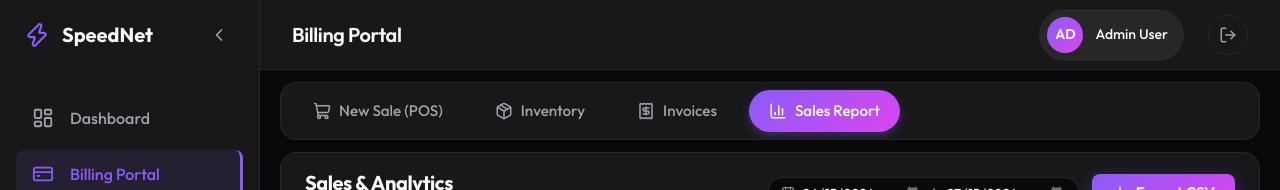
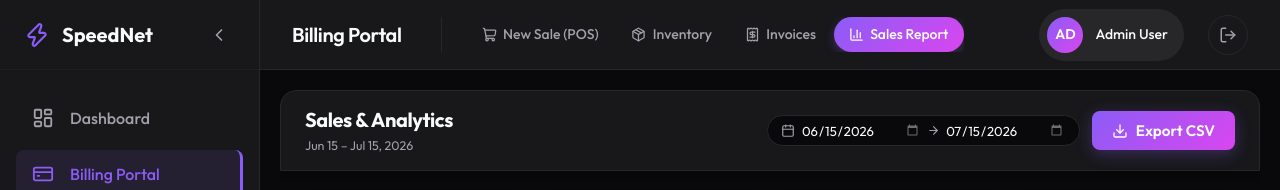
Before and after one commit to abnv-8083/speed, a React (Vite) app: page /billing/reports in a window 1280 px wide. Shown: the top 190 px of the page. Built offline with nearby package versions, Linux system fonts and the light colour scheme; no server answers.

Commit message:
feat: merge billing sub-nav into single header, dynamic tabs via SubNavContext

```diff
--- a/src/components/Layout.css
+++ b/src/components/Layout.css
@@ -189,3 +189,43 @@
     padding: 0 1rem;
   }
 }
+
+/* ── Sub-nav tabs inside header ──────────────────────────────── */
+.layout-header--with-subnav {
+  gap: 0;
+}
+
+.header-subnav {
+  display: flex;
+  align-items: center;
+  gap: 0.15rem;
+  margin-left: 1.5rem;
+  padding-left: 1.5rem;
+  border-left: 1px solid var(--border);
+  overflow-x: auto;
+  flex-shrink: 0;
+}
+
+.header-tab {
+  display: inline-flex;
+  align-items: center;
+  gap: 0.4rem;
+  padding: 0.42rem 0.95rem;
+  border-radius: var(--radius-full);
+  color: var(--text-muted);
+  font-size: 0.875rem;
+  font-weight: 500;
+  white-space: nowrap;
+  transition: all 0.18s ease;
+}
+
+.header-tab:hover {
+  background: rgba(139, 92, 246, 0.07);
+  color: var(--text);
+}
+
+.header-tab--active {
+  background: var(--primary-gradient);
+  color: #fff !important;
+  box-shadow: 0 3px 10px rgba(139, 92, 246, 0.3);
+}
--- a/src/components/Layout.jsx
+++ b/src/components/Layout.jsx
@@ -12,38 +12,39 @@ import {
   ChevronLeft,
   ChevronRight,
   Menu,
-  Printer
+  Printer,
 } from 'lucide-react';
+import { SubNavProvider, useSubNav } from './SubNavContext';
 import './Layout.css';
 
-const Layout = () => {
+// ── Inner layout reads sub-nav from context ───────────────────
+function LayoutInner() {
   const [isCollapsed, setIsCollapsed] = useState(false);
-  const [mobileOpen, setMobileOpen] = useState(false);
-  const navigate = useNavigate();
-  const location = useLocation();
-
-  const handleLogout = () => {
-    navigate('/login');
-  };
+  const [mobileOpen, setMobileOpen]   = useState(false);
+  const navigate  = useNavigate();
+  const location  = useLocation();
+  const { tabs }  = useSubNav();
 
   const navItems = [
-    { path: '/home', icon: LayoutDashboard, label: 'Dashboard' },
-    { path: '/billing', icon: CreditCard, label: 'Billing Portal' },
-    { path: '/printing', icon: Printer, label: 'Printing Hub' },
-    { path: '/financial', icon: PieChart, label: 'Financial Portal' },
-    { path: '/cv', icon: FileText, label: 'CV Generator' },
-    { path: '/passwords', icon: ShieldCheck, label: 'Password Manager' },
-    { path: '/tools', icon: Wrench, label: 'Tools Portal' },
+    { path: '/home',      icon: LayoutDashboard, label: 'Dashboard' },
+    { path: '/billing',   icon: CreditCard,      label: 'Billing Portal' },
+    { path: '/printing',  icon: Printer,         label: 'Printing Hub' },
+    { path: '/financial', icon: PieChart,        label: 'Financial Portal' },
+    { path: '/cv',        icon: FileText,        label: 'CV Generator' },
+    { path: '/passwords', icon: ShieldCheck,     label: 'Password Manager' },
+    { path: '/tools',     icon: Wrench,          label: 'Tools Portal' },
   ];
 
   const getPageTitle = () => {
-    const currentItem = navItems.find(item => location.pathname.startsWith(item.path));
-    return currentItem ? currentItem.label : 'SpeedNet';
+    const match = navItems.find(item => location.pathname.startsWith(item.path));
+    return match ? match.label : 'SpeedNet';
   };
+
+  const hasSubNav = tabs.length > 0;
 
   return (
     <div className="app-container">
-      {/* Sidebar */}
+      {/* ── Sidebar ── */}
       <aside className={`layout-sidebar ${isCollapsed ? 'collapsed' : ''} ${mobileOpen ? 'mobile-open' : ''}`}>
         <div className="sidebar-header">
           <div className="sidebar-logo">
@@ -59,11 +60,13 @@ const Layout = () => {
         </div>
 
         <nav className="sidebar-nav">
-          {navItems.map((item) => (
+          {navItems.map(item => (
             <NavLink
               key={item.path}
               to={item.path}
-              className={({ isActive }) => `nav-item ${isActive || location.pathname.startsWith(item.path) ? 'active' : ''}`}
+              className={({ isActive }) =>
+                `nav-item ${isActive || location.pathname.startsWith(item.path) ? 'active' : ''}`
+              }
               onClick={() => setMobileOpen(false)}
               title={isCollapsed ? item.label : ''}
             >
@@ -74,10 +77,12 @@ const Layout = () => {
         </nav>
       </aside>
 
-      {/* Main Content Area */}
+      {/* ── Main ── */}
       <div className={`main-content ${isCollapsed ? 'sidebar-collapsed' : ''}`}>
-        {/* Top Header */}
-        <header className="layout-header">
+
+        {/* ── Single top header ── */}
+        <header className={`layout-header ${hasSubNav ? 'layout-header--with-subnav' : ''}`}>
+          {/* Left: mobile toggle + page title */}
           <div className="header-left">
             <button
               className="btn-icon mobile-toggle"
@@ -87,26 +92,50 @@ const Layout = () => {
               <Menu size={20} />
             </button>
             <h1 className="header-title">{getPageTitle()}</h1>
+
+            {/* Sub-tabs inline in header */}
+            {hasSubNav && (
+              <nav className="header-subnav">
+                {tabs.map(tab => (
+                  <NavLink
+                    key={tab.to}
+                    to={tab.to}
+                    className={({ isActive }) => `header-tab ${isActive ? 'header-tab--active' : ''}`}
+                  >
+                    {tab.icon && <tab.icon size={15} />}
+                    <span>{tab.label}</span>
+                  </NavLink>
+                ))}
+              </nav>
+            )}
           </div>
 
+          {/* Right: user + logout */}
           <div className="header-right">
             <div className="user-profile">
               <div className="avatar">AD</div>
               <span className="user-name hidden-mobile">Admin User</span>
             </div>
-            <button className="btn-icon" onClick={handleLogout} title="Logout">
+            <button className="btn-icon" onClick={() => navigate('/login')} title="Logout">
               <LogOut size={18} />
             </button>
           </div>
         </header>
 
-        {/* Page Content */}
+        {/* ── Page content ── */}
         <main className="layout-main">
           <Outlet />
         </main>
       </div>
     </div>
   );
-};
+}
 
-export default Layout;
+// ── Exported wrapper provides SubNavContext ───────────────────
+export default function Layout() {
+  return (
+    <SubNavProvider>
+      <LayoutInner />
+    </SubNavProvider>
+  );
+}
--- /dev/null
+++ b/src/components/SubNavContext.jsx
@@ -0,0 +1,22 @@
+import React, { createContext, useContext, useState, useCallback } from 'react';
+
+const SubNavContext = createContext({ tabs: [], setTabs: () => {} });
+
+export function SubNavProvider({ children }) {
+  const [tabs, setTabsRaw] = useState([]);
+
+  // Stable setter — pages call this in a useEffect to register tabs
+  const setTabs = useCallback((newTabs) => {
+    setTabsRaw(newTabs);
+  }, []);
+
+  return (
+    <SubNavContext.Provider value={{ tabs, setTabs }}>
+      {children}
+    </SubNavContext.Provider>
+  );
+}
+
+export function useSubNav() {
+  return useContext(SubNavContext);
+}
--- a/src/pages/billing/BillingLayout.css
+++ b/src/pages/billing/BillingLayout.css
@@ -1,71 +1,27 @@
+/* Billing module fills the remaining screen under the single header */
 .billing-module-layout {
   display: flex;
   flex-direction: column;
-  height: calc(100vh - 65px); /* Fill the remaining screen height under global header */
+  height: calc(100vh - 70px); /* 70px = single header height */
   overflow: hidden;
   background: transparent;
-  margin: -2rem; /* Negate the 2rem padding from global layout-main */
-  padding: 0.75rem 1.25rem 1.25rem 1.25rem;
-  gap: 0.75rem;
-}
-
-.billing-top-nav {
-  display: flex;
-  align-items: center;
-  gap: 0.75rem;
-  padding: 0.45rem 0.75rem;
-  border-radius: var(--radius);
-  background: var(--surface);
-  border: 1px solid var(--border);
-  box-shadow: var(--shadow-sm);
-  overflow-x: auto; /* Allow horizontal scroll on very small screens */
-  flex-shrink: 0;
-}
-
-.nav-tab {
-  display: flex;
-  align-items: center;
-  gap: 0.5rem;
-  padding: 0.6rem 1.25rem;
-  border-radius: var(--radius-full);
-  color: var(--text-muted);
-  font-weight: 500;
-  font-size: 0.95rem;
-  transition: all 0.2s cubic-bezier(0.4, 0, 0.2, 1);
-  white-space: nowrap;
-}
-
-.nav-tab:hover {
-  background: rgba(139, 92, 246, 0.05);
-  color: var(--text);
-}
-
-.nav-tab.active {
-  background: var(--primary-gradient);
-  color: white;
-  box-shadow: 0 4px 10px rgba(139, 92, 246, 0.3);
+  margin: -2rem;              /* negate layout-main padding */
+  padding: 1.25rem;
 }
 
 .billing-content {
   flex: 1;
-  overflow: hidden !important;
-  min-height: 0 !important;
+  overflow: hidden;
+  min-height: 0;
   position: relative;
   display: flex;
   flex-direction: column;
 }
 
-/* Mobile responsive adjustments */
 @media (max-width: 768px) {
   .billing-module-layout {
-    margin: -1rem; /* Less negative margin on mobile */
+    margin: -1rem;
     padding: 1rem;
-    gap: 1rem;
-    height: calc(100vh - 60px); /* Adjust for mobile header height */
-  }
-
-  .nav-tab {
-    padding: 0.5rem 1rem;
-    font-size: 0.85rem;
+    height: calc(100vh - 60px);
   }
 }
--- a/src/pages/billing/BillingLayout.jsx
+++ b/src/pages/billing/BillingLayout.jsx
@@ -1,35 +1,27 @@
-import React from 'react';
-import { NavLink, Outlet } from 'react-router-dom';
+import React, { useEffect } from 'react';
+import { Outlet } from 'react-router-dom';
 import { ShoppingCart, Package, Receipt, BarChart3 } from 'lucide-react';
+import { useSubNav } from '../../components/SubNavContext';
 import './BillingLayout.css';
 
+const BILLING_TABS = [
+  { to: '/billing/pos',      icon: ShoppingCart, label: 'New Sale (POS)' },
+  { to: '/billing/products', icon: Package,      label: 'Inventory'      },
+  { to: '/billing/invoices', icon: Receipt,      label: 'Invoices'       },
+  { to: '/billing/reports',  icon: BarChart3,    label: 'Sales Report'   },
+];
+
 const BillingLayout = () => {
+  const { setTabs } = useSubNav();
+
+  // Register tabs when billing section mounts, clear on unmount
+  useEffect(() => {
+    setTabs(BILLING_TABS);
+    return () => setTabs([]);
+  }, [setTabs]);
+
   return (
     <div className="billing-module-layout">
-      {/* Top Horizontal Navigation */}
-      <nav className="billing-top-nav glass-panel">
-        <NavLink to="/billing/pos" className={({isActive}) => `nav-tab ${isActive ? 'active' : ''}`}>
-          <ShoppingCart size={18} />
-          <span>New Sale (POS)</span>
-        </NavLink>
-
-        <NavLink to="/billing/products" className={({isActive}) => `nav-tab ${isActive ? 'active' : ''}`}>
-          <Package size={18} />
-          <span>Inventory</span>
-        </NavLink>
-
-        <NavLink to="/billing/invoices" className={({isActive}) => `nav-tab ${isActive ? 'active' : ''}`}>
-          <Receipt size={18} />
-          <span>Invoices</span>
-        </NavLink>
-
-        <NavLink to="/billing/reports" className={({isActive}) => `nav-tab ${isActive ? 'active' : ''}`}>
-          <BarChart3 size={18} />
-          <span>Sales Report</span>
-        </NavLink>
-      </nav>
-
-      {/* Main Content Area */}
       <main className="billing-content">
         <Outlet />
       </main>
```
